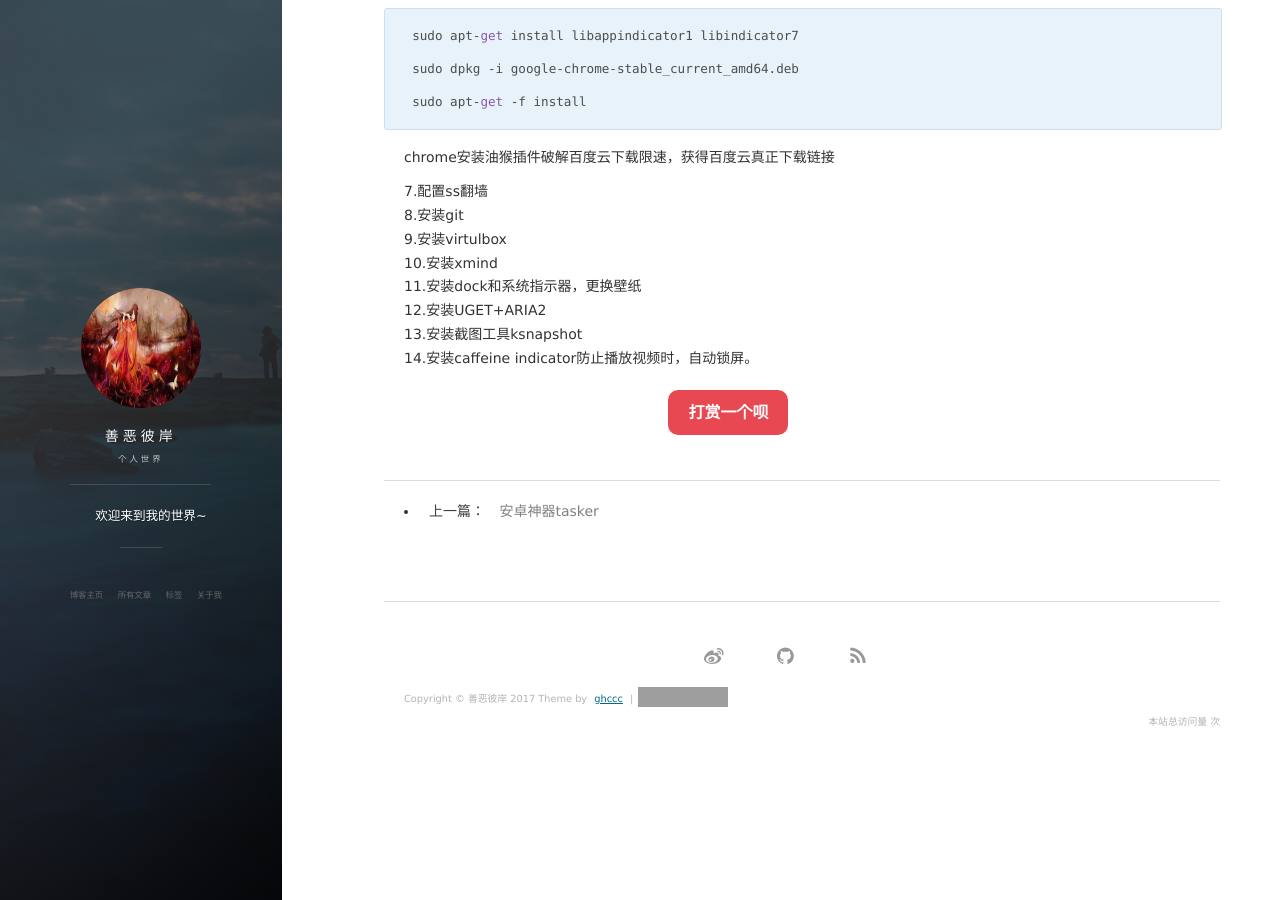
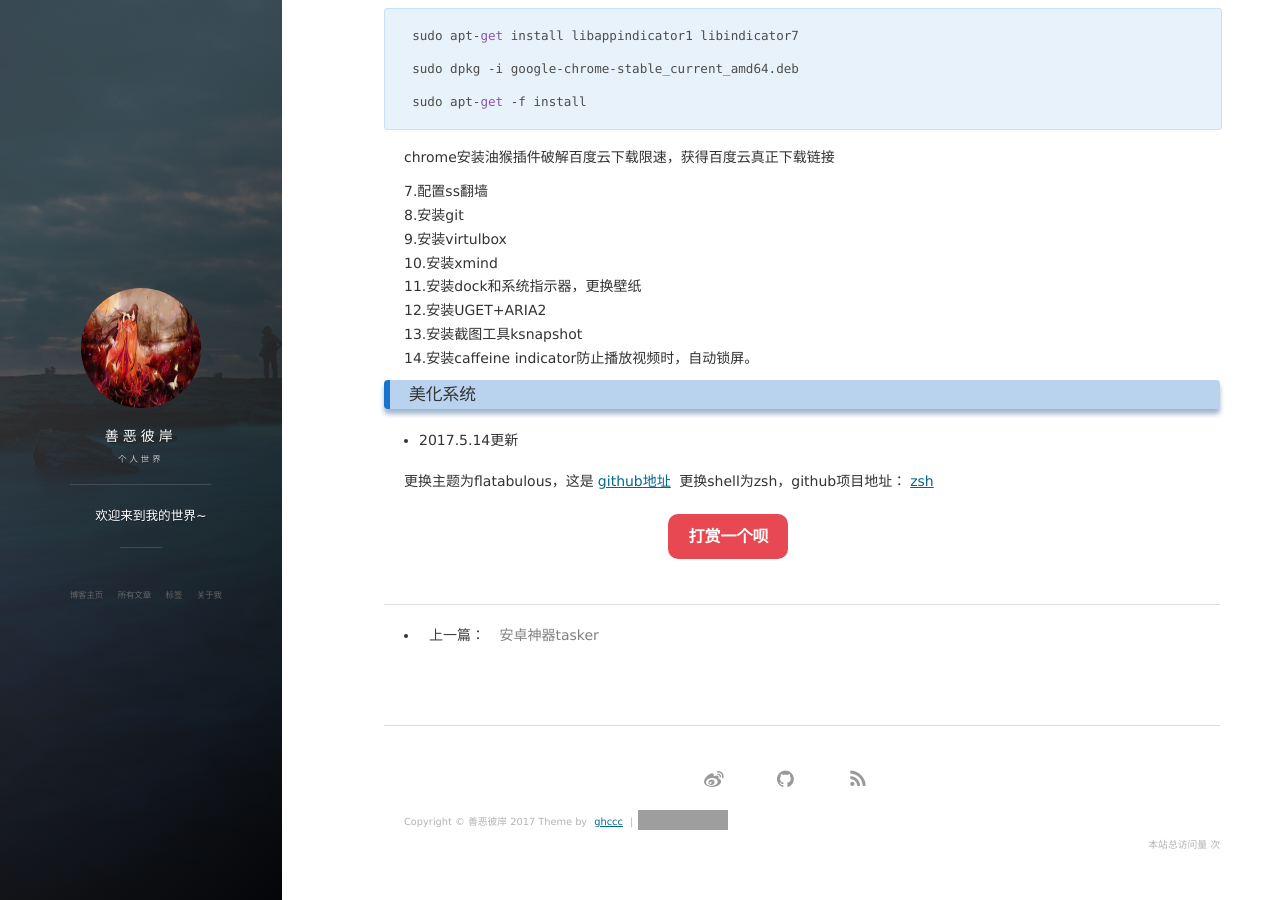
Before and after one commit to ghccc/ghccc.github.io, a Jekyll site: the page built from _posts/2017-05-09-linux1.md, in a window 1280 px wide and 900 px high, scrolled down 1072 px. Built offline with Jekyll 4.4.1, drawn with Linux system fonts in a browser that asks for light colours; nearby versions of some CDN libraries; comment, search, counter and statistics services are not loaded; grey boxes are pictures that could not be loaded.

Commit message:
add flatabulous and zsh

```diff
--- a/_posts/2017-05-09-linux1.md
+++ b/_posts/2017-05-09-linux1.md
@@ -70,3 +70,10 @@ chrome安装油猴插件破解百度云下载限速，获得百度云真正下
 12.安装UGET+ARIA2
 13.安装截图工具ksnapshot
 14.安装caffeine indicator防止播放视频时，自动锁屏。
+
+### 美化系统
+
+* 2017.5.14更新
+
+更换主题为flatabulous，这是[github地址](https://github.com/anmoljagetia/Flatabulous)
+更换shell为zsh，github项目地址：[zsh](https://github.com/robbyrussell/oh-my-zsh)
```
